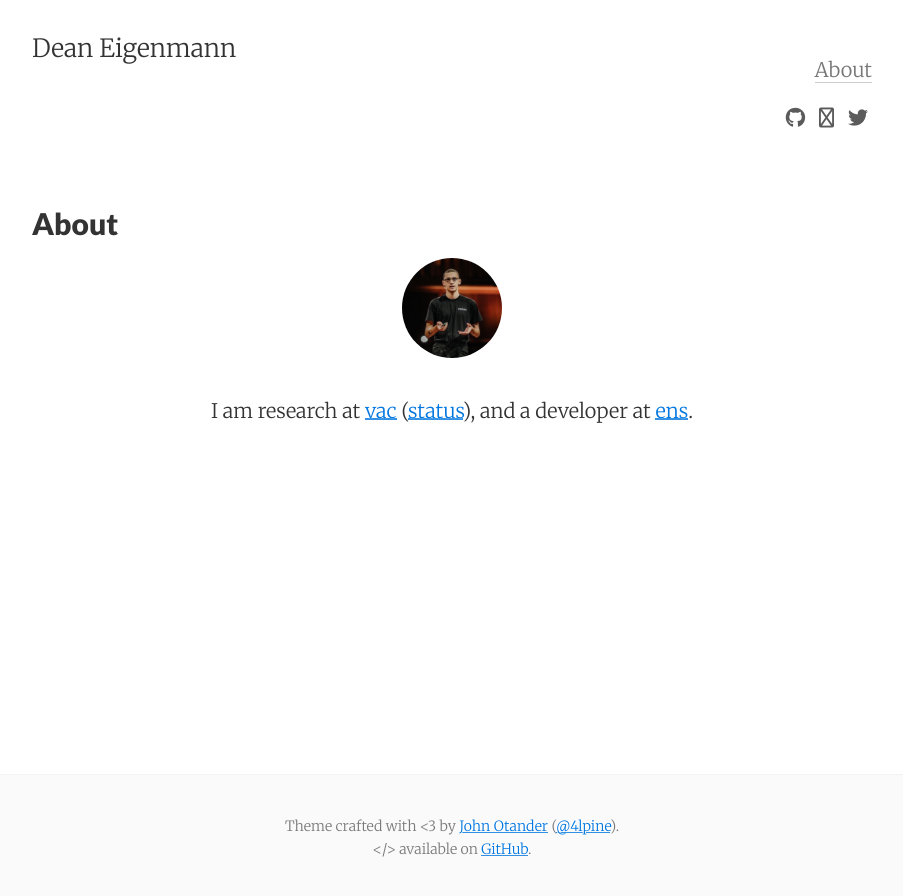
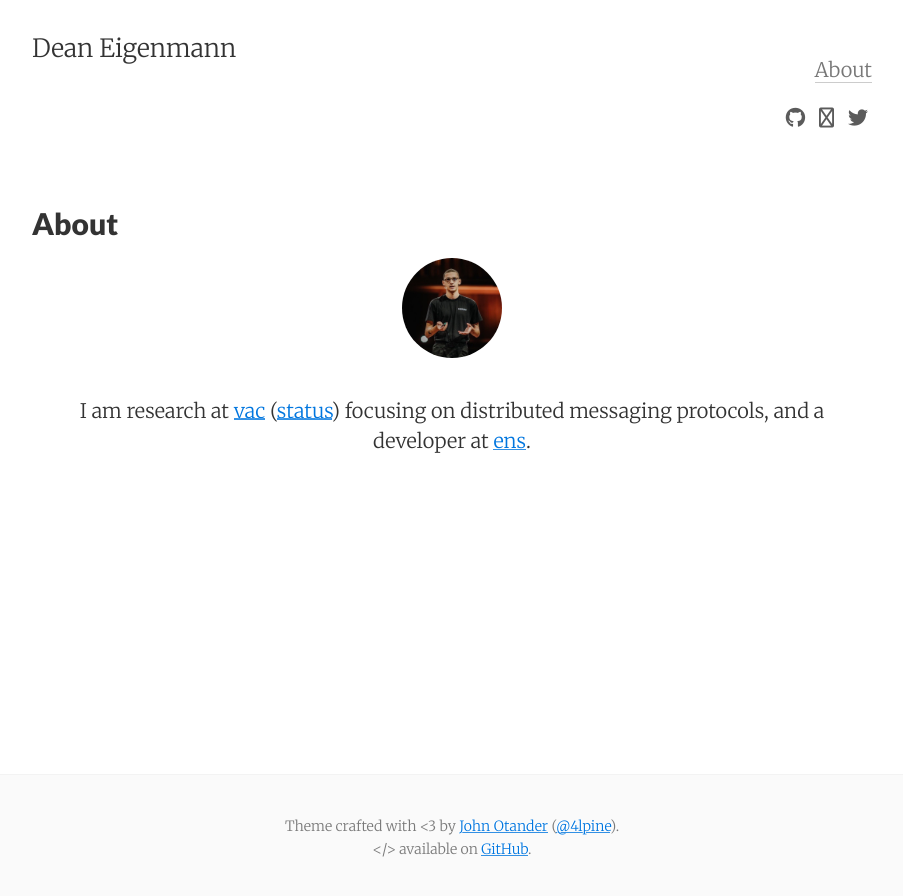
Before and after one commit to decanus/dean.eigenmann.me, a Jekyll site: the page built from about.md, in a window 1280 px wide. Shown: the top 896 px of the page, without its empty margins (188-1091 px from the left). Built offline with Jekyll 4.4.1, drawn with Linux system fonts in a browser that asks for light colours; nearby versions of some CDN libraries.

Commit message:
Update about.md

```diff
--- a/about.md
+++ b/about.md
@@ -8,5 +8,5 @@ tags: about
 <p style="text-align: center;">
 <img src="{{ site.baseurl }}/images/me.jpeg" alt="Dean Eigenmann" class="avatar" /><br /><br />
 
-I am research at <a href="https://vac.dev/">vac</a> (<a href="https://status.im">status</a>), and a developer at <a href="https://ens.domains">ens</a>.
+I am research at <a href="https://vac.dev/">vac</a> (<a href="https://status.im">status</a>) focusing on distributed messaging protocols, and a developer at <a href="https://ens.domains">ens</a>.
 </p>
```
